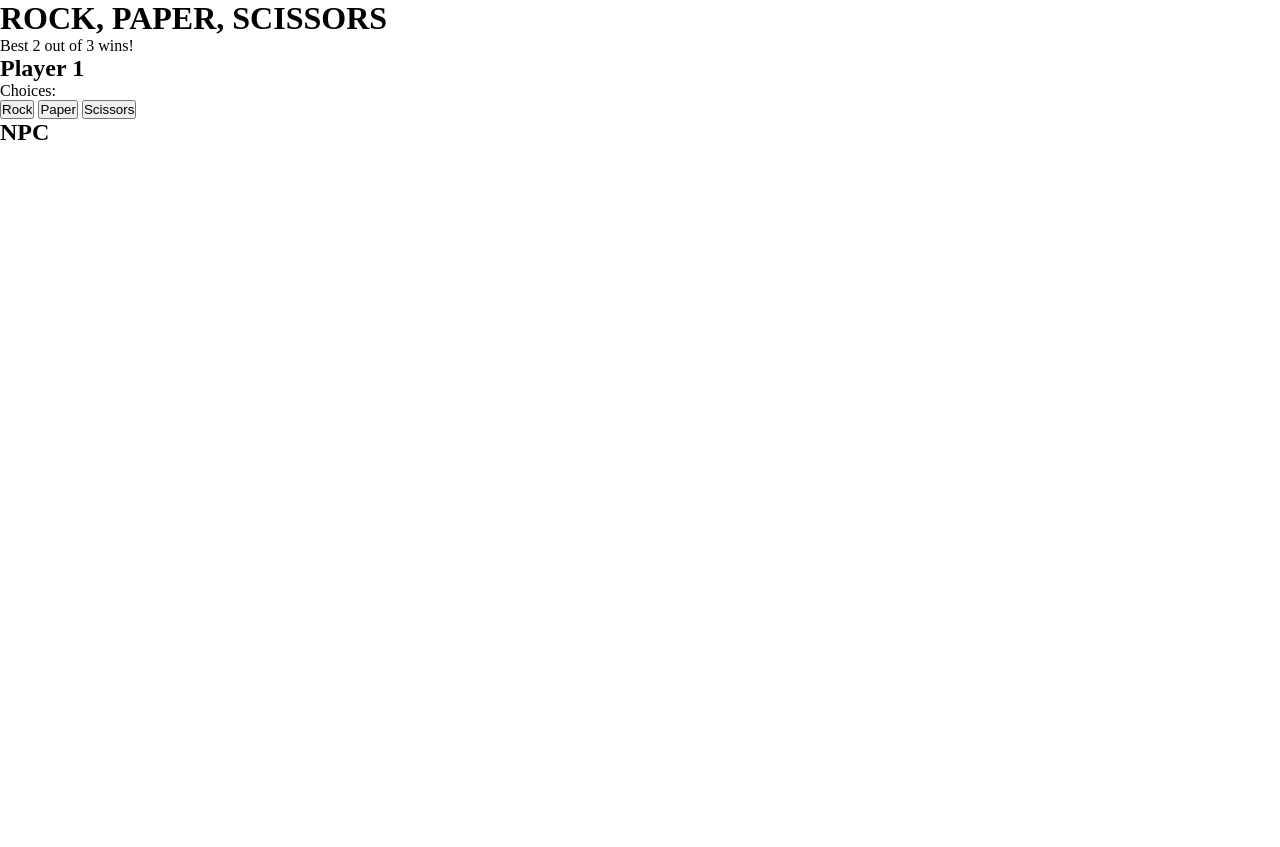
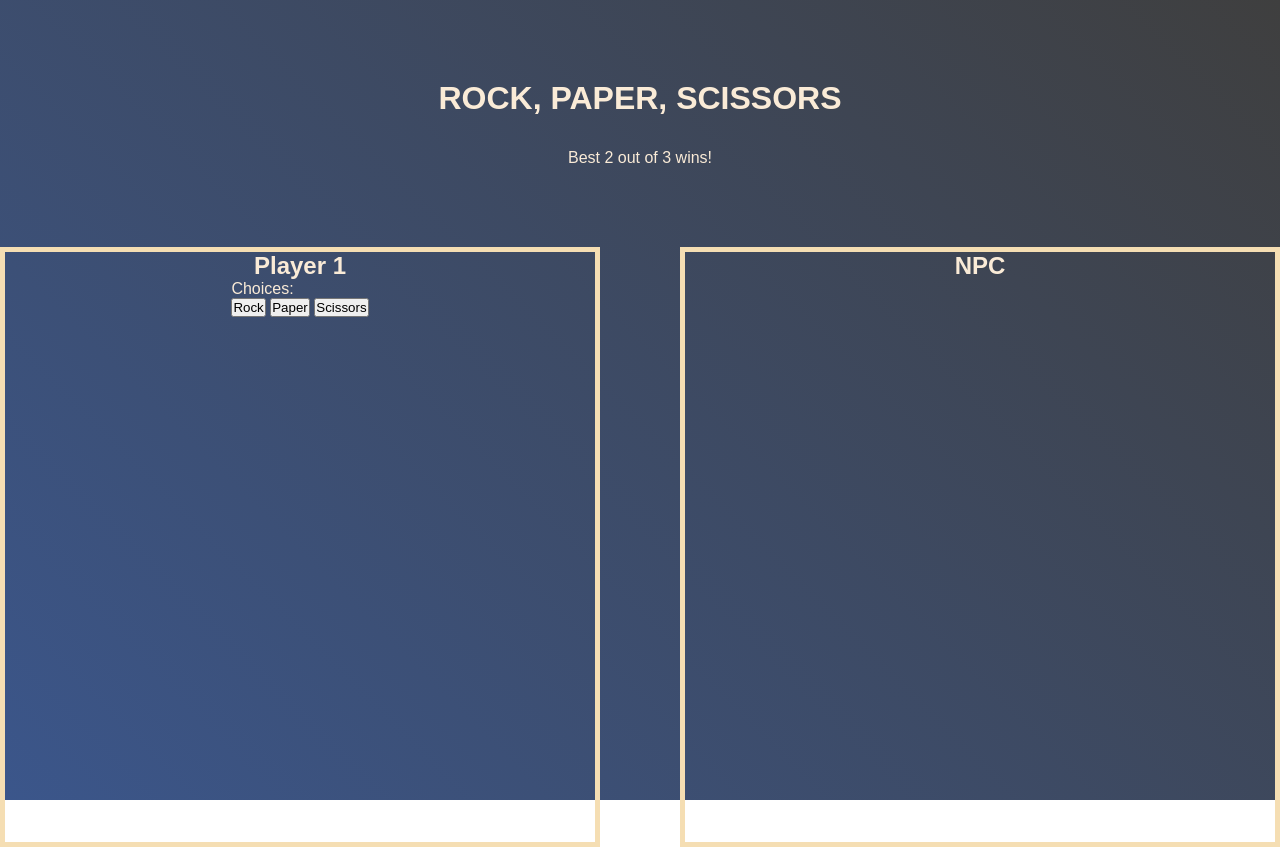
Before and after one commit to Bryguy76/rock-paper-scissors, a plain HTML site: page index.html in a window 1280 px wide. Before the commit the page ends 800 px from the top, so only its background shows below. Drawn offline with Linux system fonts and the light colour scheme.

Commit message:
Add base styling

```diff
--- a/styles.css
+++ b/styles.css
@@ -5,3 +5,47 @@
   padding: 0;
   box-sizing: border-box;
 }
+body {
+  height: 100%;
+  width: 100%;
+  position: absolute;
+  display: flex;
+  justify-content: center;
+  align-items: center;
+}
+
+.main-container {
+  height: 100%;
+  width: 100%;
+  flex: 1 0 100%;
+  display: flex;
+  align-items: center;
+  flex-direction: column;
+  font-family: sans-serif;
+  color: antiquewhite;
+  background-image: linear-gradient(45deg, rgb(59, 86, 139), rgb(63, 63, 63));
+}
+
+.title-section {
+  margin-top: 5rem;
+  display: flex;
+  flex-direction: column;
+  align-items: center;
+  gap: 1rem;
+}
+
+.game-section {
+  margin-top: 80px;
+  display: flex;
+  justify-content: space-evenly;
+  gap: 5rem;
+}
+
+.player {
+  width: 600px;
+  height: 600px;
+  border: solid wheat 5px;
+  display: flex;
+  flex-direction: column;
+  align-items: center;
+}
```
